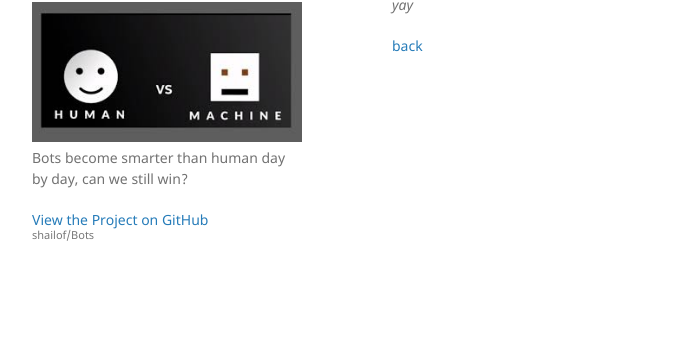
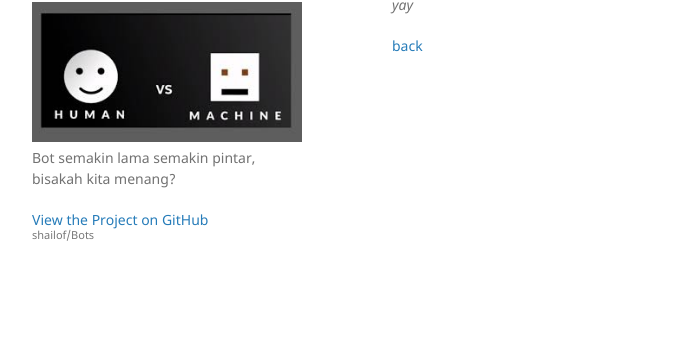
Before and after one commit to shailof/Bots, a Jekyll site: the page built from another-page.md, in a window 1280 px wide. Shown: the part 107-449 px from the top of the page, without its empty margins (178-871 px from the left). Built offline with Jekyll 4.4.1, drawn with Linux system fonts in a browser that asks for light colours; our own code applies the rules of GitHub Pages for plain Markdown files.

Commit message:
Update _config.yml

```diff
--- a/_config.yml
+++ b/_config.yml
@@ -1,6 +1,6 @@
 title: Bots VS Human
 logo: /assets/img/bot.jpg
-description: Bots become smarter than human day by day, can we still win?
+description: Bot semakin lama semakin pintar, bisakah kita menang?
 show_downloads: false
 google_analytics:
 theme: jekyll-theme-minimal
```
